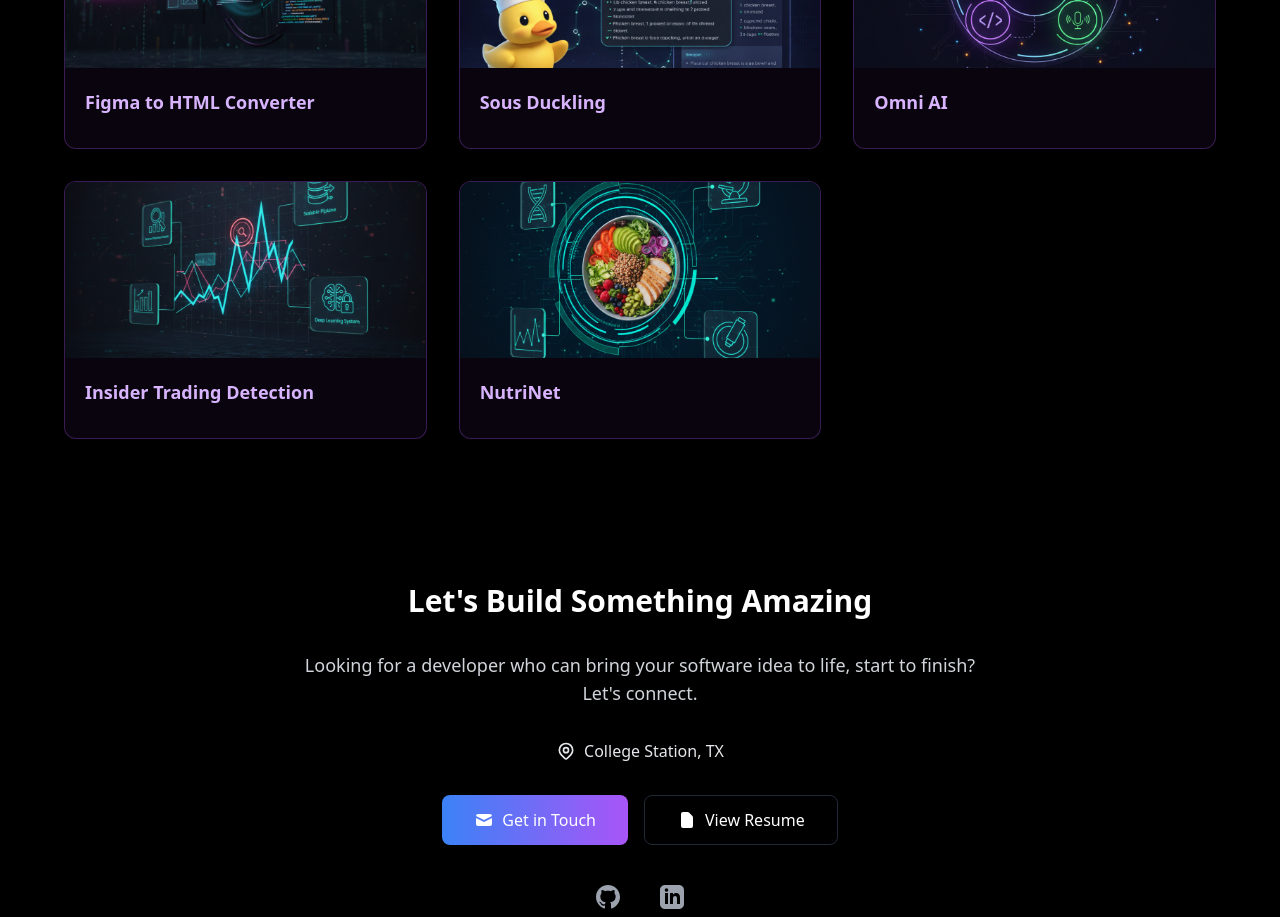
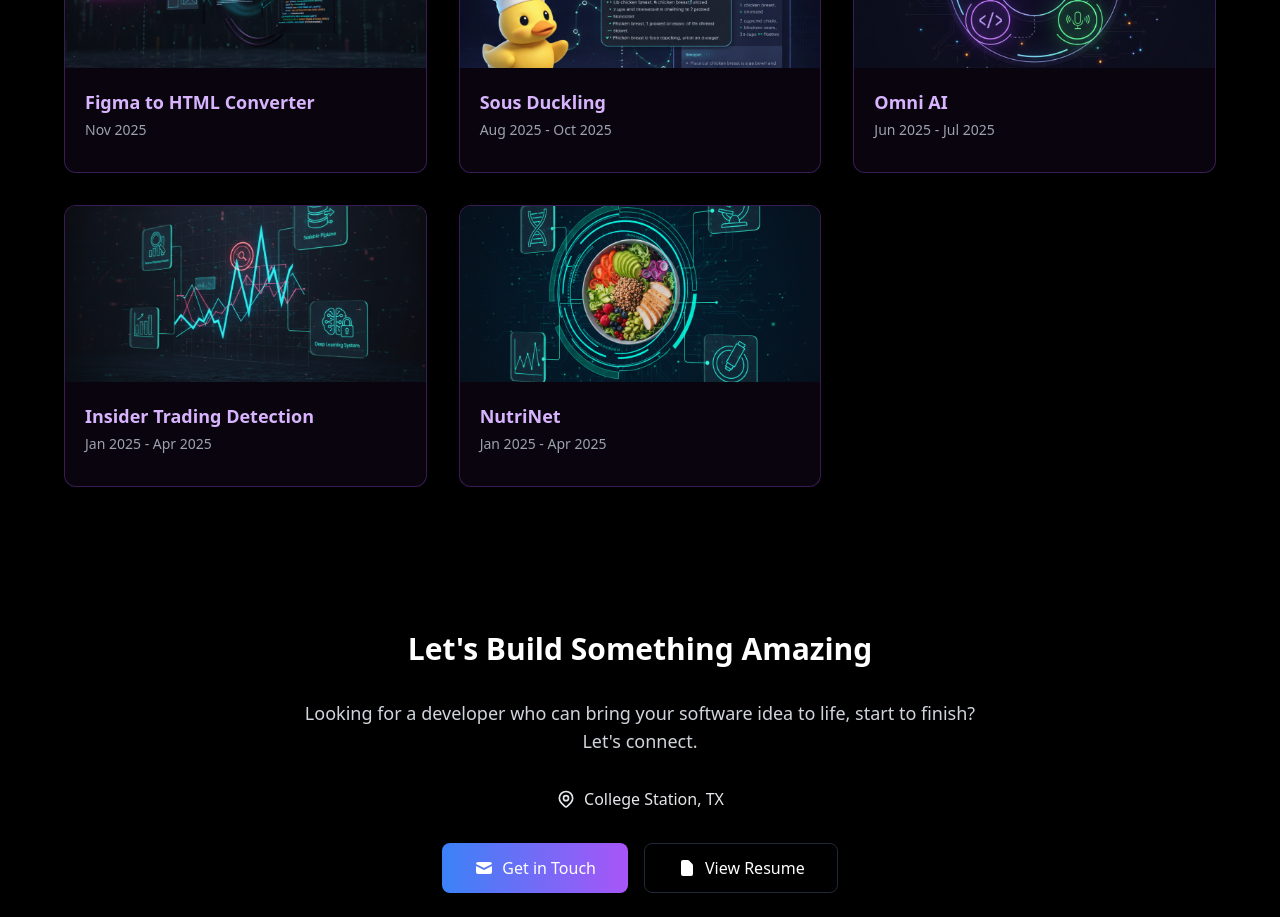
Before and after one commit to khushipatel-10/Portfolio-Website, a Next.js app: page / in a window 1280 px wide. Shown: the part 3880-4797 px from the top of the page. Built offline with nearby package versions, Linux system fonts and the light colour scheme.

Commit message:
Project date issue fix

```diff
--- a/app/components/ProjectData.ts
+++ b/app/components/ProjectData.ts
@@ -2,26 +2,31 @@ export const projects = [
   {
     slug: 'figma-to-html',
     title: 'Figma to HTML Converter',
+    date: 'Nov 2025',
     thumbnail: '/thumbnails/figma-2-html.png'
   },
   {
     slug: 'sous-duckling',
     title: 'Sous Duckling',
+    date: 'Aug 2025 - Oct 2025',
     thumbnail: '/thumbnails/sous-duckling.png'
   },
   {
     slug: 'omni-ai',
     title: 'Omni AI',
+    date: 'Jun 2025 - Jul 2025',
     thumbnail: '/thumbnails/omni.png'
   },
   {
     slug: 'insider-trading',
     title: 'Insider Trading Detection',
+    date: 'Jan 2025 - Apr 2025',
     thumbnail: '/thumbnails/trading.png'
   },
   {
     slug: 'nutrinet',
     title: 'NutriNet',
+    date: 'Jan 2025 - Apr 2025',
     thumbnail: '/thumbnails/nutri.png'
   }
 ];
```
